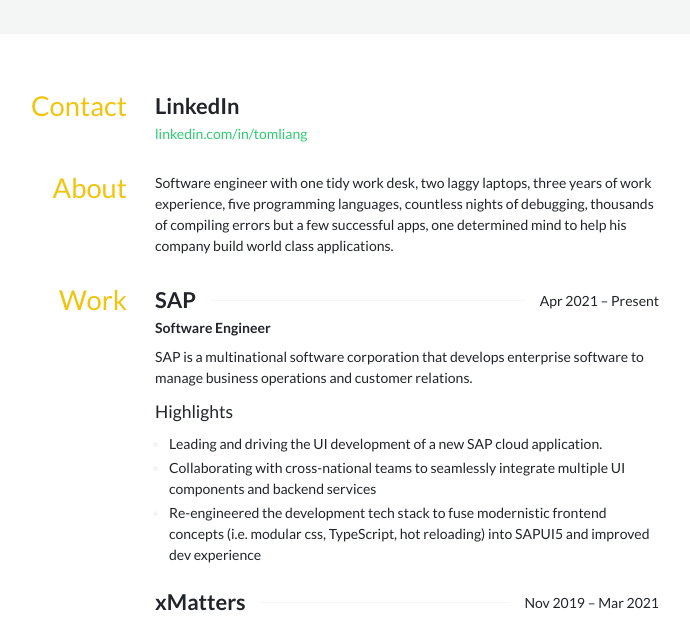
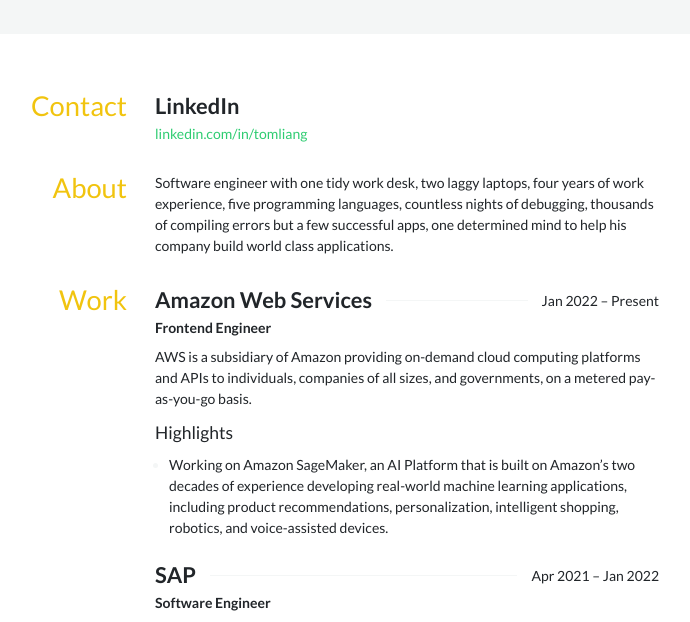
Before and after one commit to tomliangg/tomliangg.github.io, a plain HTML site: page index.html in a window 1280 px wide. Shown: the part 170-792 px from the top of the page, without its empty margins (331-1021 px from the left). Drawn offline with Linux system fonts and the light colour scheme.

Commit message:
update work experience 2022; prettier code

```diff
--- a/index.html
+++ b/index.html
@@ -13,7 +13,6 @@
       --accentColor: #f1c40f;
       --linkColor: #2ecc71;
       --mutedColor: #f4f6f6;
-
       /* Typography */
       --ratio: 1.25;
       --scale0: 1rem;
@@ -23,17 +22,14 @@
       --scale4: calc(var(--scale3) * var(--ratio));
       --scale5: calc(var(--scale4) * var(--ratio));
       }
-
       * {
       box-sizing: border-box;
       margin: 0;
       padding: 0;
       }
-
       html {
       font-size: 14px;
       }
-
       body {
       color: var(--primaryColor);
       display: grid;
@@ -52,92 +48,74 @@ body {
       grid-template-rows: auto [content] 0;
       margin-bottom: 4em;
       }
-
       body::before {
       content: '';
       grid-column: full;
       grid-row: content;
       }
-
       ol,
       ul {
       padding-left: 1em;
       }
-
       li + li {
       margin-top: 0.2em;
       }
-
       li::marker {
       color: var(--mutedColor);
       }
-
       a {
       color: var(--linkColor);
       text-decoration: none;
       transition: color 0.2s;
       }
-
       a:focus,
       a:hover {
       color: var(--accentColor);
       }
-
       h1,
       h2,
       h3,
       h5 {
       font-weight: normal;
       }
-
       h1,
       h2,
       h3 {
       line-height: 1.2;
       }
-
       h1 {
       font-size: var(--scale5);
       }
-
       h2 {
       color: var(--secondaryColor);
       font-size: var(--scale4);
       }
-
       h3 {
       color: var(--accentColor);
       font-size: var(--scale3);
       grid-column: side;
       margin-bottom: 1rem;
       }
-
       h4 {
       font-size: var(--scale2);
       }
-
       h5 {
       font-size: var(--scale1);
       }
-
       h6 {
       font-size: var(--scale0);
       }
-
       blockquote {
       border-left: 0.2em solid var(--mutedColor);
       padding-left: 1em;
       }
-
       cite {
       color: var(--secondaryColor);
       font-style: inherit;
       }
-
       cite::before {
       content: '— ';
       }
-
       .masthead {
       background: var(--mutedColor);
       display: inherit;
@@ -147,33 +125,27 @@ cite::before {
       padding: 4em 0;
       row-gap: 0;
       }
-
       .masthead > *,
       section {
       grid-column: main;
       }
-
       article > * + *,
       blockquote > * + * {
       margin-top: 0.6em;
       }
-
       .stack {
       display: grid;
       gap: 1.5em;
       }
-
       .grid-list {
       display: grid;
       gap: 1em;
       }
-
       .spaced-list {
       display: flex;
       align-items: center;
       justify-content: space-between;
       }
-
       .spaced-list:first-child::before {
       border-bottom: 1px solid var(--mutedColor);
       content: '';
@@ -181,39 +153,32 @@ blockquote > * + * {
       margin: 0 1em;
       order: 1;
       }
-
       .spaced-list > :nth-child(2) {
       order: 2;
       }
-
       .tag-list {
       display: flex;
       flex-wrap: wrap;
       list-style: none;
       padding: 0;
       }
-
       .tag-list > li {
       background: var(--mutedColor);
       margin: 0 0.2em 0.2em 0;
       padding: 0.2em 0.6em;
       }
-
       @media print, (min-width: 48em) {
       h3 {
       text-align: right;
       margin-bottom: inherit;
       }
-
       .masthead > *,
       section {
       grid-column: content;
       }
-
       section {
       display: contents;
       }
-
       .grid-list {
       grid-template-columns: 1fr 1fr;
       }
@@ -237,20 +202,38 @@ blockquote > * + * {
     <section id="about">
       <h3>About</h3>
       <article>
-            <p>Software engineer with one tidy work desk, two laggy laptops, three years of work experience, five programming languages, countless nights of debugging, thousands of compiling errors but a few successful apps, one determined mind to help his company build world class applications.</p>
+        <p>Software engineer with one tidy work desk, two laggy laptops, four years of work experience, five programming languages, countless nights of debugging, thousands of compiling errors but a few successful apps, one determined mind to help his company build world class applications.</p>
       </article>
     </section>
-
     <section id="work">
       <h3>Work</h3>
       <div class="stack">
         <article>
           <header>
             <div class="spaced-list">
+              <h4>Amazon Web Services</h4>
+              <span>
+              <time datetime="2022-00">Jan 2022</time> –
+              Present
+              </span>
+            </div>
+            <div class="spaced-list">
+              <strong>Frontend Engineer</strong>
+            </div>
+          </header>
+          <p>AWS is a subsidiary of Amazon providing on-demand cloud computing platforms and APIs to individuals, companies of all sizes, and governments, on a metered pay-as-you-go basis.</p>
+          <h5>Highlights</h5>
+          <ul>
+            <li>Working on Amazon SageMaker, an AI Platform that is built on Amazon’s two decades of experience developing real-world machine learning applications, including product recommendations, personalization, intelligent shopping, robotics, and voice-assisted devices.</li>
+          </ul>
+        </article>
+        <article>
+          <header>
+            <div class="spaced-list">
               <h4>SAP</h4>
               <span>
               <time datetime="2021-05">Apr 2021</time> –
-                    Present
+              <time datetime="2022-00">Jan 2022</time>
               </span>
             </div>
             <div class="spaced-list">
@@ -260,9 +243,10 @@ blockquote > * + * {
           <p>SAP is a multinational software corporation that develops enterprise software to manage business operations and customer relations.</p>
           <h5>Highlights</h5>
           <ul>
-                    <li>Leading and driving the UI development of a new SAP cloud application.</li>
-                    <li>Collaborating with cross-national teams to seamlessly integrate multiple UI components and backend services</li>
-                    <li>Re-engineered the development tech stack to fuse modernistic frontend concepts (i.e. modular css, TypeScript, hot reloading) into SAPUI5 and improved dev experience</li>
+            <li>Led and drove the development of a new SAP cloud application - One Data Catalog, a centralized platform to manage metadata and assets.</li>
+            <li>Collaborated with cross-national teams to seamlessly integrate multiple UI components and backend services.</li>
+            <li>Re-engineered the development tech stack to fuse modernistic frontend concepts (i.e. modular css, TypeScript, hot reloading) into SAPUI5 and improved dev experience.</li>
+            <li>Cooperated with UX Designers to to draft user workflows, evaluate existing design patterns, and modify wireframes.</li>
           </ul>
         </article>
         <article>
```
Lines whose indentation alone changed are shown as unchanged.
